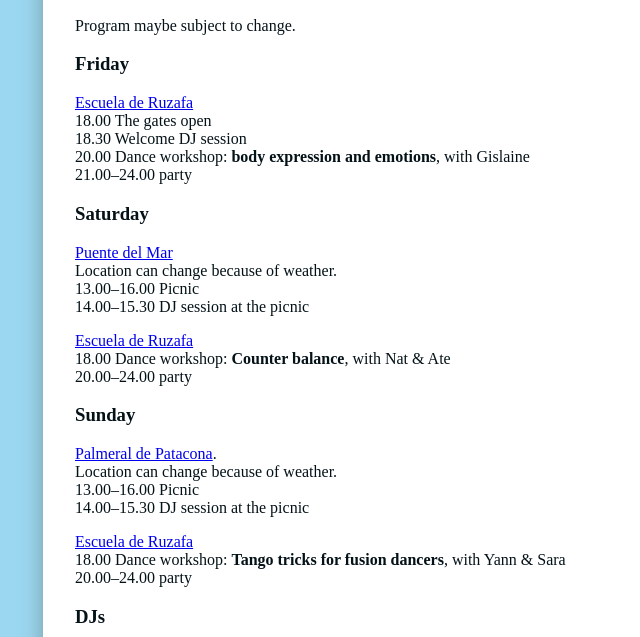
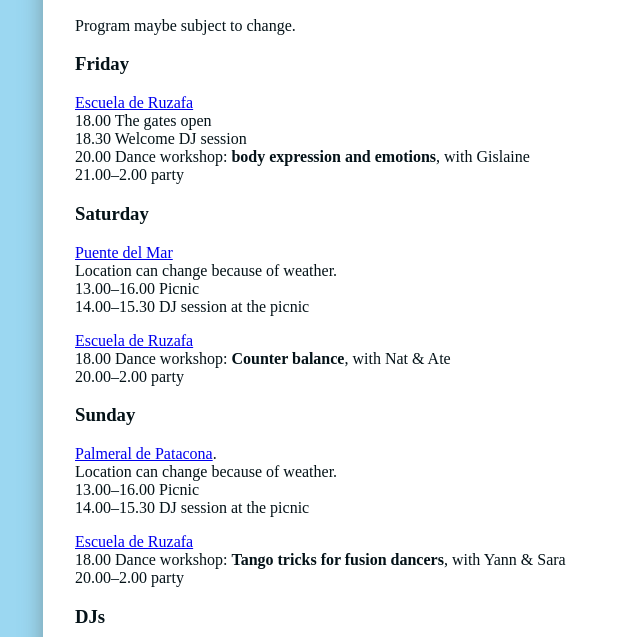
Before and after one commit to marcin-wosinek/valencia-fusion-exchange.com, a website: page index.html in a window 1280 px wide. Shown: the part 1148-1785 px from the top of the page, 187-827 px from the left. Drawn offline with Linux system fonts and the light colour scheme.

Commit message:
Add more party time

```diff
--- a/index.html
+++ b/index.html
@@ -128,7 +128,7 @@
           18.30 Welcome DJ session<br />
           20.00 Dance workshop: <b>body expression and emotions</b>, with
           Gislaine<br />
-          21.00–24.00 party
+          21.00–2.00 party
         </p>
 
         <h3>Saturday</h3>
@@ -148,7 +148,7 @@
           >
           <br />
           18.00 Dance workshop: <b>Counter balance</b>, with Nat & Ate<br />
-          20.00–24.00 party
+          20.00–2.00 party
         </p>
 
         <h3>Sunday</h3>
@@ -172,7 +172,7 @@
           <br />
           18.00 Dance workshop: <b>Tango tricks for fusion dancers</b>, with
           Yann & Sara<br />
-          20.00–24.00 party
+          20.00–2.00 party
         </p>
 
         <h3>DJs</h3>
```
Also changed, not shown: spanish.html (+3 -3 lines).
